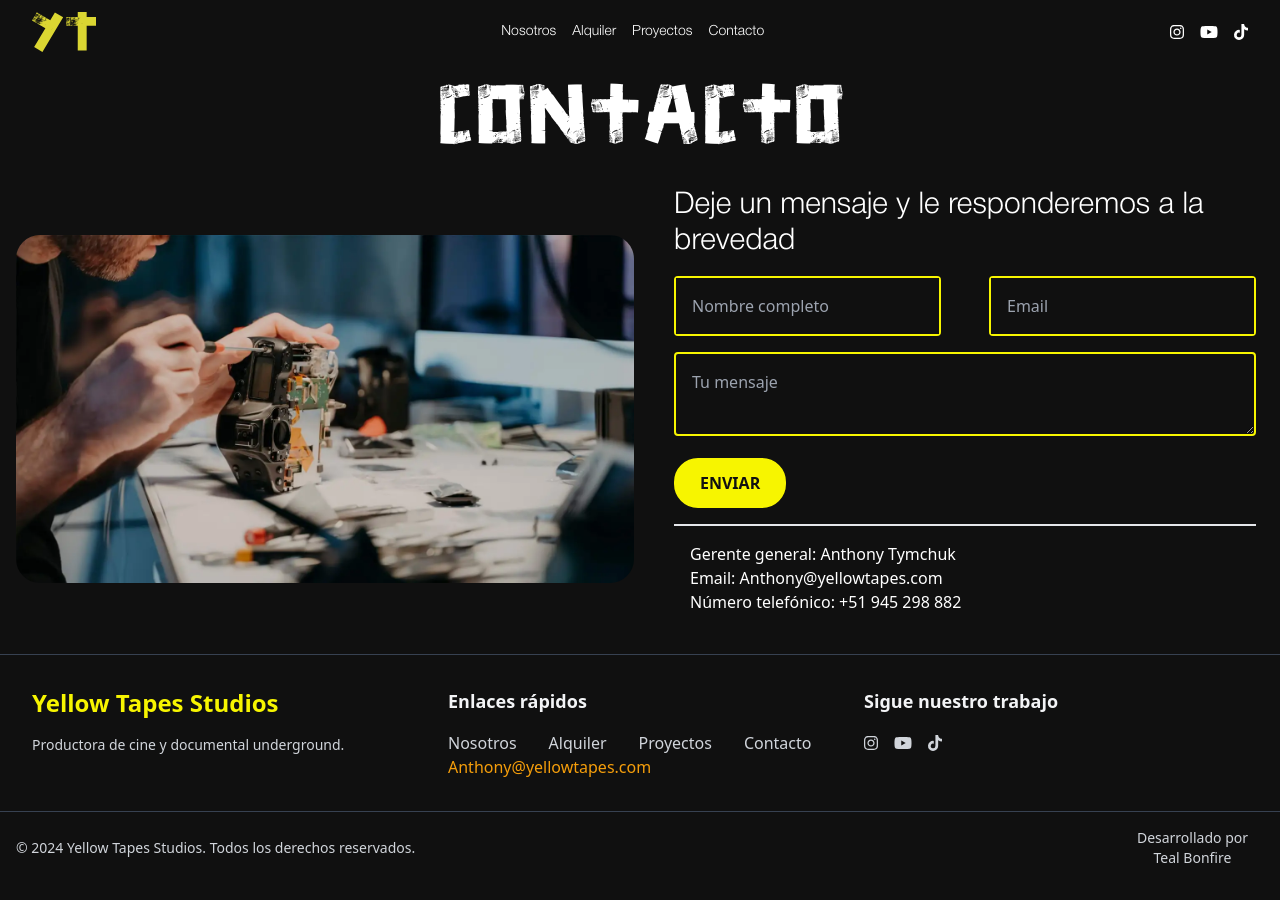
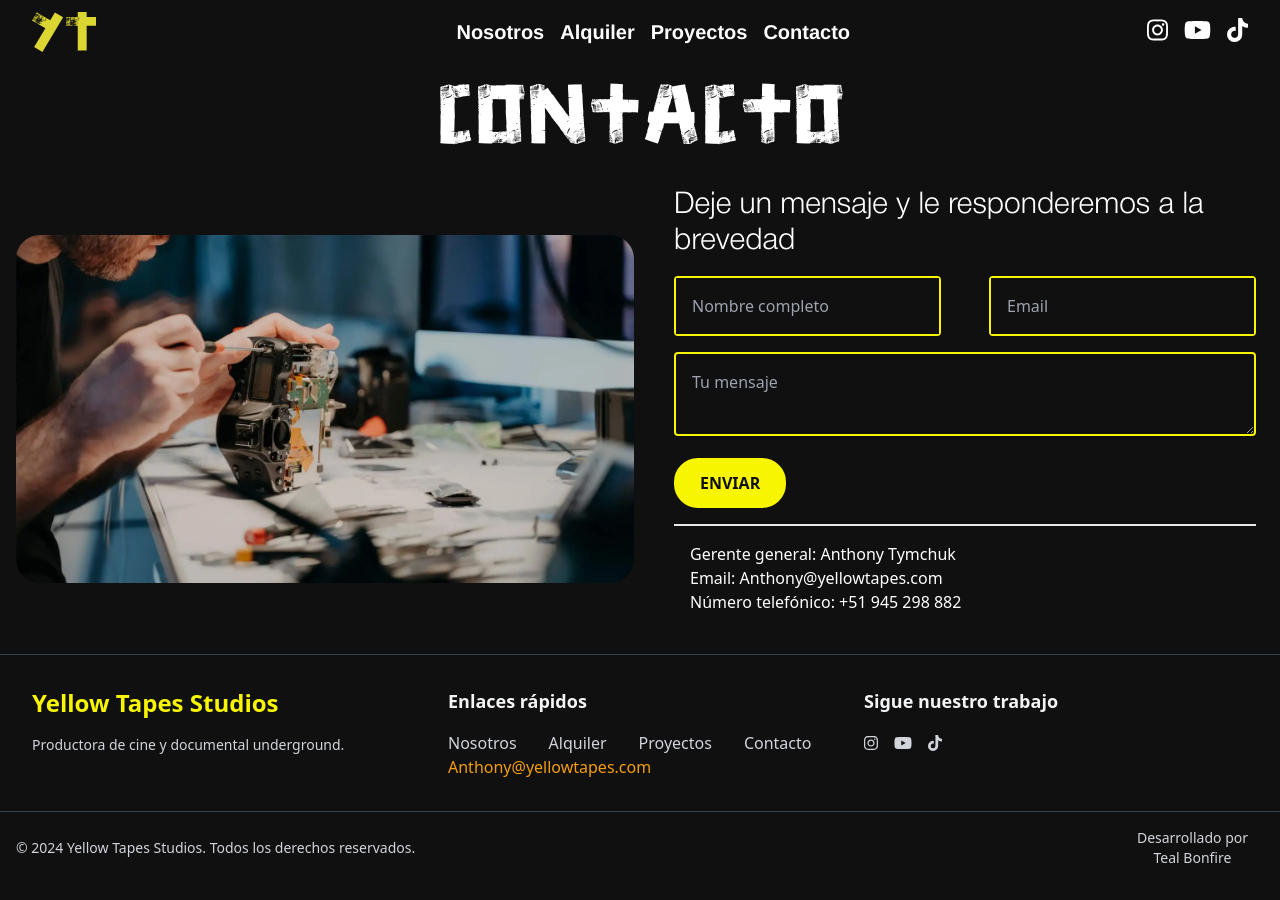
Before and after one commit to LaJuFA/pagina-ant, a React (Vite) app: page /pagina-ant/Contacto in a window 1280 px wide. Built offline with nearby package versions, Linux system fonts and the light colour scheme.

Commit message:
cambios al tamaño del navbar, actualización del texto de bridge y prueba de tamaño

```diff
--- a/src/components/Bridge.jsx
+++ b/src/components/Bridge.jsx
@@ -31,8 +31,15 @@
                         <h1 className="alpha text-5xl text-black">
                             The I Love you Bridge
                         </h1>
+                        <div className="text-zinc text-sm">
+                            <p>año: 2022</p>
+                            <p>duración: 6min</p>
+                            <p>país: Ucrania</p>
+                        </div>
                         <h4 className="alpha text-lg text-zinc">
-                            Una pareja de adictos a la heroína se culpan el uno al otro por el suicidio de su amigo.
+                            Luego de que una pareja de adictos a la heroína sea testigo del suicidio de su amigo, discuten de quién es la culpa.
+                            Este cortometraje está inspirado en el icónico puente "The I Love You Bridge", conocido por su historia cargada de amor, pérdida y expresión urbana. La pieza toma como punto de partida ese gesto íntimo convertido en símbolo público, para explorar emociones similares en un contexto local.
+                            Se planea desarrollar una película en el futuro producida bajo el sello de Yellow Tapes.
                         </h4>
                     </div>
                     <div className="w-32 border-2 border-solid border-black text-center rounded-3xl hover:border-black text-[#fae846] hover:text-black bg-black hover:bg-[#fae846]">
--- a/src/components/Caminos.jsx
+++ b/src/components/Caminos.jsx
@@ -24,7 +24,7 @@
     return (
         <section className="w-full bg-[#fae846] overflow-hidden flex items-center px-8 py-16">
             <div className="md:flex gap-10">
-                <div className="fade w-3/5">
+                <div className="fade w-[50%]">
                     <img src={imgUno} alt="Escena todos mis caminos" className="rounded-lg shadow-lg" />
                 </div>
                 <div className="w-2/5 font-helvetica md:flex flex-col justify-between gap-4">
--- a/src/components/HeroComp.jsx
+++ b/src/components/HeroComp.jsx
@@ -2,6 +2,8 @@
 import heroVid1 from "../assets/TMCSLDaudFix.mp4";
 import heroVid2 from "../assets/LoveYouBridgeAudFix.mp4";
 import heroVid3 from "../assets/graffity.mp4";
+import { faArrowDown } from '@fortawesome/free-solid-svg-icons';
+import { FontAwesomeIcon } from '@fortawesome/react-fontawesome';
 
 
 const HeroComp = () => {
@@ -22,11 +24,11 @@
             <video src={currentVideo} className='absolute inset-0 h-full w-full object-cover pointer-events-none'autoPlay muted loop />
 
             {/* Contenido superpuesto */}
-            <div className="relative z-10 flex h-full w-full flex-col items-start justify-center bg-black bg-opacity-50 px-20">
-                <h1 className="font-ducktape text-7xl font-bold text-yellow-10 md:text-7xl self-end">
+            <div className="relative z-10 flex h-full w-full flex-col items-start justify-between bg-black bg-opacity-50 px-20 pt-24 pb-8 gap-10">
+                <h1 className="font-ducktape text-7xl font-bold text-yellow-10 md:text-7xl self-end mt-16">
                     Yellow Tapes
                 </h1>
-                <div className="flex flex-col items-start space-y-4 font-helvetica mt-24 ">
+                <div className="flex flex-col items-start gap-4 font-helvetica">
                     <button onMouseEnter={() => handleHover("heroVid3")} className="flex gap-2 text-6xl text-white transition hover:text-gray" >
                         Graffiti Tapes - Lima
                         <p className='text-sm'>2025</p>
@@ -40,6 +42,9 @@
                         <p className='text-sm'>2021</p>
                     </button>
                 </div>
+                <div className='self-center rounded-full border-2 border-white px-[1rem] py-{1.5rem} hover:text-gray hover:border-gray'>
+                    <FontAwesomeIcon icon={faArrowDown}/>
+                </div>
             </div>
         </div>
     )
--- a/src/components/Navbar.jsx
+++ b/src/components/Navbar.jsx
@@ -37,39 +37,39 @@
                             <img src={iconImg} alt="Y T logo" className="h-10 w-auto fill-current"/>
                         </Link>
                     </div>
-                    <div className="flex justify-center items-center gap-4">
+                    <div className="flex justify-center items-center gap-4 text-xl font-bold text-center ml-16">
                         <Link to="/pagina-ant/Nosotros">
-                            <p className="text-white hover:text-gray font-helvetica text-sm hover:underline">
+                            <p className="text-white hover:text-gray font-helvetica hover:underline">
                                 Nosotros
                             </p>
                         </Link>
                         <Link to="/pagina-ant/Alquiler">
-                            <p className="text-white hover:text-gray font-helvetica text-sm hover:underline">
+                            <p className="text-white hover:text-gray font-helvetica hover:underline">
                                 Alquiler
                             </p>
                         </Link>
-                        <p className={`font-helvetica text-2xl text-yellow-10 font-bold ${isScrolled ? 'visible': 'hidden'} transition duration-500`}>Yellow Tapes</p>
+                        <p className={`font-ducktape text-2xl text-yellow-10 font-bold ${isScrolled ? 'visible': 'hidden'} transition duration-500`}>Yellow Tapes</p>
                         <Link to="/pagina-ant/Proyectos">
-                            <p className="text-white hover:text-gray font-helvetica text-sm hover:underline">
+                            <p className="text-white hover:text-gray font-helvetica hover:underline">
                                 Proyectos
                             </p>
                         </Link><Link to="/pagina-ant/Contacto">
-                            <p className="text-white hover:text-gray font-helvetica text-sm hover:underline">
+                            <p className="text-white hover:text-gray font-helvetica hover:underline">
                                 Contacto
                             </p>
                         </Link>
                     </div>
-                    <div className="hidden md:flex items-center gap-4">
+                    <div className="flex justify-center items-center gap-4">
                         {/* <FontAwesomeIcon icon={ faEnvelope } onClick={() => copyToClipboard()} className="hover:text-gray"/> */}
 
                         <Link to= "https://www.instagram.com/yellow_tapes_/" target="_blank">
-                            <FontAwesomeIcon icon={ faInstagram } className="hover:text-gray"/>
+                            <FontAwesomeIcon icon={ faInstagram } className="hover:text-gray h-[1.5rem]"/>
                         </Link>
                         <Link to="https://www.youtube.com/@YellowTapes_YT" target="_blank">
-                            <FontAwesomeIcon icon={ faYoutube } className="hover:text-gray"/>
+                            <FontAwesomeIcon icon={ faYoutube } className="hover:text-gray h-[1.5rem]"/>
                         </Link>
                         <Link to="https://www.tiktok.com/@yellow.tapes" target="_blank">
-                            <FontAwesomeIcon icon={ faTiktok } className="hover:text-gray"/>
+                            <FontAwesomeIcon icon={ faTiktok } className="hover:text-gray h-[1.5rem]"/>
                         </Link>
 
                     </div>
```
